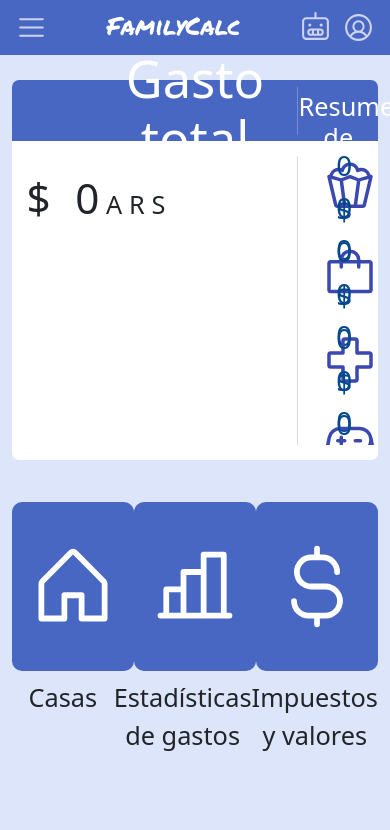
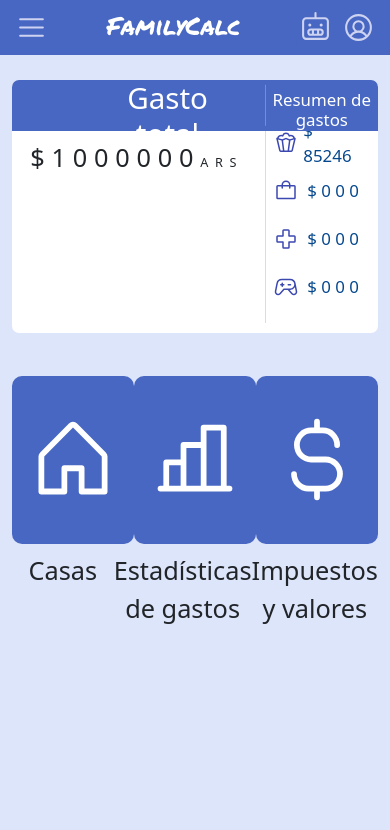
Before and after one commit to Midulio/FamilyCalc, a PHP site: page / in a window 390 px wide; the page is wider, and only the part inside the window is pictured. Shown: the top 830 px of that part. Run offline with PHP 8.4, Linux system fonts and the light colour scheme.

Commit message:
Add files via upload

```diff
--- a/index.html
+++ b/index.html
@@ -46,14 +46,14 @@
         <a href="views/gastos/gastos.html" class="animacionHover">
             <div class="gastos position-relative">
                 <div class="gastosTitulo position-relative">
-                    <h2 class="position-absolute top-50 start-50 translate-middle">Gasto total </h2>
+                    <h2> Gasto total </h2>
                     <h3 class="position-absolute top-50 end-0 translate-middle-y">Resumen de gastos</h3>
                 </div>
                 <div class="numeroGastos sco">
-                    <p>$ 0<span>ARS</span></p>
+                    <p>$1000000<span>ARS</span></p>
                 </div>
                 <div class="position-absolute resumenGastos scrollcontainer">
-                    <span class="pos-img position-relative"><img src="src/popcorn.svg" ><p class="position-absolute d-flex top-50 start-50 translate-middle">  $ 0 0 0 </p></span><br>
+                    <span class="pos-img position-relative"><img src="src/popcorn.svg" ><p class="position-absolute d-flex top-50 start-50 translate-middle">  $ 85246 </p></span><br>
                     <span class="pos-img position-relative"><img src="src/bag.svg"><p class="position-absolute top-50 start-50 translate-middle">  $ 0 0 0 </p></span><br>
                     <span class="pos-img position-relative"><img src="src/first-aid.svg" ><p class="position-absolute top-50 start-50 translate-middle"> $ 0 0 0 </p></span><br>
                     <span class="pos-img position-relative"><img src="src/game-controller.svg" ><p class="position-absolute top-50 start-50 translate-middle">  $ 0 0 0 </p></span><br>
--- a/style.css
+++ b/style.css
@@ -31,7 +31,6 @@ body{
     height: fit-content;
     overflow-y: scroll;
     scroll-behavior: smooth;
-    margin: 0 auto;
 }
 
 nav{
@@ -102,7 +101,7 @@ nav{
 .gastos {
     background-color: white;
     border-radius: 7px;
-    margin: 6dvh 0 4dvh;
+    margin: 3% 0 4dvh;
     height: 45dvh;
     padding: 0px;
 }
@@ -115,13 +114,13 @@ nav{
 }
 
 .numeroGastos p{
-    font-size: 12dvh;
+    font-size: 8dvh;
     position: absolute;
-    transform: translate(10%, 40%);
+    margin: 1rem 80dvh 0 25%;
 }
 
 .numeroGastos span{
-    font-size: 3dvh;
+    font-size: 2.5dvh;
 }
 
 .gastosTitulo{
@@ -139,6 +138,7 @@ nav{
     font-size: 6dvh;
     font-weight: normal;
     padding-bottom: 0.2rem;
+    margin: 0 45% 0 30%;
 }
 
 .gastosTitulo h3{
@@ -221,16 +221,45 @@ nav{
 
     .gastos {
     margin: 3dvh 0 5dvh 0;
-    height: 45dvh;
+    height: 30dvh;
     padding: 0px;
     }
 
+    .gastosTitulo{
+    height: 20%;
+    }
+
+    .gastosTitulo h2{
+    font-size: 3.5dvh;
+    }
+
+    .gastosTitulo h3{
+    font-size: 2dvh;
+    width: 31%;
+    }
+
+    .resumenGastos{
+    width: 35%;
+    left: 69%;
+    }
+
+    .pos-img  {
+    font-size: 2dvh;
+    padding: 0;
+    margin-left: 0.5rem;
+    }
+
+    .pos-img img{
+    height: 1.5rem;
+    }
+
     .numeroGastos p{
-    font-size: 5dvh;
+    font-size: 3dvh;
+    margin: 0.5rem 40% 0 5%;
     }
 
     .numeroGastos span{
-    font-size: 3dvh;
+    font-size: 1.5dvh;
     }
 
     .logo img{
@@ -260,3 +289,22 @@ nav{
     border-radius: 10px;
     }
 }
+@media screen and (min-width:601px) and (max-width:1000px) {
+    .menu img{
+        width: 8dvh;
+    }
+
+    .interiorMenu{
+    background: #2c2c2c40;
+    backdrop-filter: blur(0.9rem);
+    -webkit-backdrop-filter: blur(0.9rem);
+    box-shadow: 0 8px 32px 0 rgba(0, 0, 0, 0.37);
+    }
+
+    .contactos{
+    background: #2c2c2c00;
+    backdrop-filter: blur(0.9rem);
+    -webkit-backdrop-filter: blur(0.9rem);
+    border-radius: 10px;
+    }
+}
```
